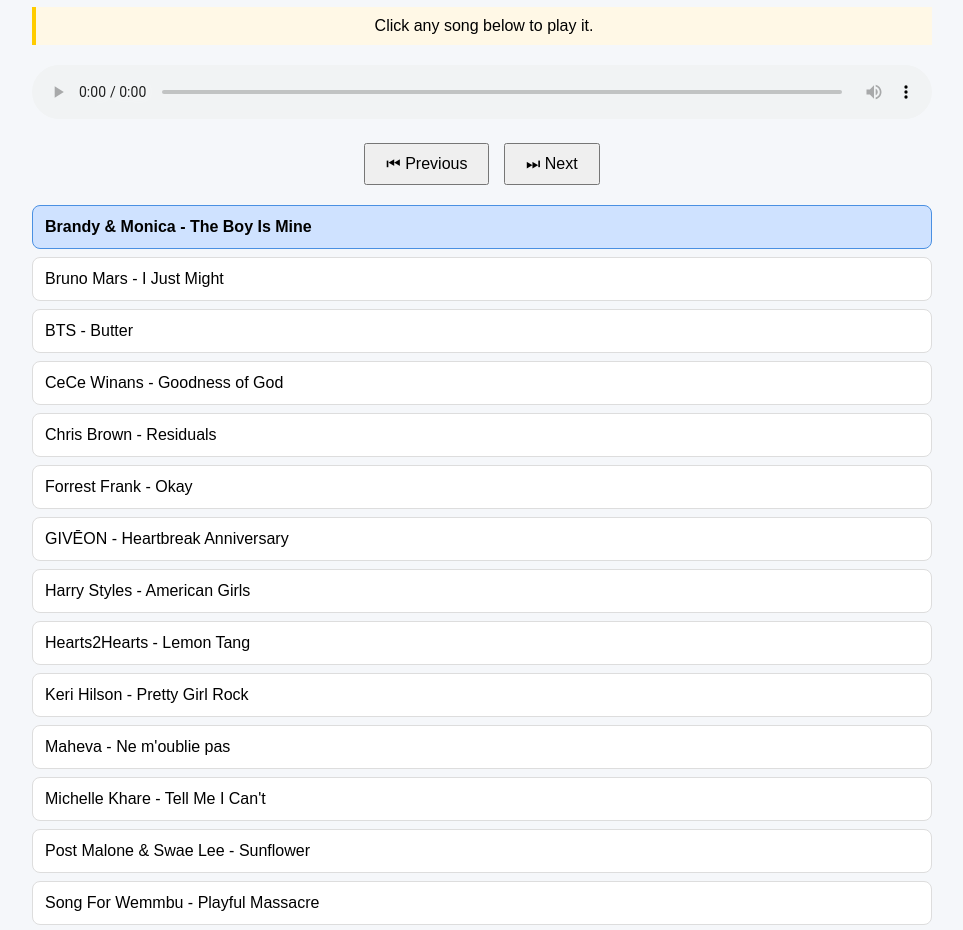
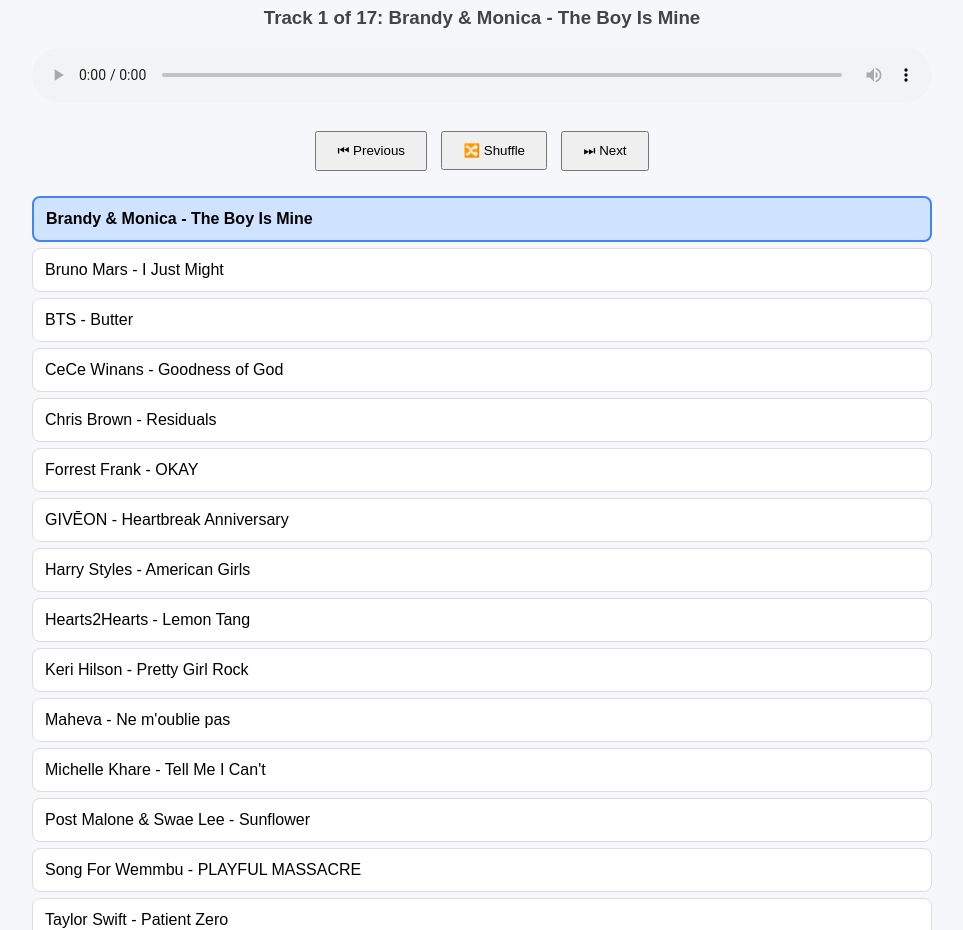
Before and after one commit to mrsducray/portable1-music, a plain HTML site: page index.html in a window 1280 px wide. Shown: the part 114-1044 px from the top of the page, without its empty margins (158-1121 px from the left). Drawn offline with Linux system fonts and the light colour scheme.

Commit message:
Update index.html

```diff
--- a/index.html
+++ b/index.html
@@ -1,156 +1,163 @@
 <!DOCTYPE html>
-<html lang="en">
+<html>
 <head>
 <meta charset="UTF-8">
 <meta name="viewport" content="width=device-width, initial-scale=1.0">
-<title>Portable 1 Music Playlist </title>
+<title>Portable 1 Music Playlist</title>
 
 <style>
 
-body {
+body{
     font-family: Arial, sans-serif;
     max-width: 900px;
     margin: 20px auto;
     padding: 20px;
-    background-color: #f5f7fa;
+    background:#f5f7fa;
 }
 
-h1 {
-    text-align: center;
-    color: #333;
+h1{
+    text-align:center;
 }
 
-.controls {
-    text-align: center;
-    margin-bottom: 20px;
+#currentSong{
+    text-align:center;
+    color:#444;
 }
 
-button {
-    padding: 10px 20px;
-    margin: 0 5px;
-    font-size: 16px;
-    cursor: pointer;
+audio{
+    width:100%;
+    margin-bottom:20px;
 }
 
-audio {
-    width: 100%;
-    margin-bottom: 20px;
+.controls{
+    text-align:center;
+    margin-bottom:20px;
 }
 
-.song {
-    background: white;
-    padding: 12px;
-    margin: 8px 0;
-    border-radius: 8px;
-    border: 1px solid #ddd;
-    cursor: pointer;
-    transition:0.2s;
+button{
+    padding:10px 20px;
+    margin:5px;
+    cursor:pointer;
 }
 
-.song:hover {
-    background: #e8f0fe;
+.song{
+    background:white;
+    padding:12px;
+    margin:6px 0;
+    border-radius:8px;
+    border:1px solid #ddd;
+    cursor:pointer;
 }
 
-.active {
-    background: #cfe2ff;
-    border-color: #4a90e2;
+.song:hover{
+    background:#e8f0fe;
+}
+
+.active{
+    background:#cfe2ff;
+    border:2px solid #4285f4;
     font-weight:bold;
 }
 
-.instructions {
-    text-align: center;
-    background: #fff8e6;
-    padding: 10px;
-    border-left: 4px solid #ffcc00;
-    margin-bottom: 20px;
-}
 </style>
 </head>
 
 <body>
 
-<h1>🎵 Portable 1 Music </h1>
+<h1>🎵 Portable 1 Music</h1>
 
-<div class="instructions">
-Click any song below to play it.
-</div>
+<h3 id="currentSong">
+Track 1
+</h3>
 
 <audio
     id="player"
     controls
+    controlsList="nodownload"
     preload="metadata">
 </audio>
 
 <div class="controls">
-    <button onclick="previousSong()">⏮ Previous</button>
-    <button onclick="nextSong()">⏭ Next</button>
+
+    <button onclick="previousSong()">
+        ⏮ Previous
+    </button>
+
+    <button onclick="shuffleSong()">
+        🔀 Shuffle
+    </button>
+
+    <button onclick="nextSong()">
+        ⏭ Next
+    </button>
+
 </div>
 
-<div class="song" onclick="playSong(this,'https://www.dropbox.com/scl/fi/hyvotznyct4je6m7qh3al/Brandy-_-Monica-The-Boy-Is-Mine.mp3?rlkey=ftuci9w1lisl2cb4sklvler1b&st=xejk0bjw&raw=1')">
+<div class="song" onclick="playSong(0)">
 Brandy & Monica - The Boy Is Mine
 </div>
 
-<div class="song" onclick="playSong(this,'https://www.dropbox.com/scl/fi/gpgkyj5t5cyvdg69ybig6/Bruno-Mars-I-Just-Might.mp3?rlkey=j97rnpam3y7kt3oafp99hqpbl&st=lpo5p01k&raw=1')">
+<div class="song" onclick="playSong(1)">
 Bruno Mars - I Just Might
 </div>
 
-<div class="song" onclick="playSong(this,'https://www.dropbox.com/scl/fi/fqk9e5rgmv8qfo3dwnk97/BTS-Butter.mp3?rlkey=wtl0bcq5qwdos761s4dtf2e6i&st=dn5xbjyb&raw=1')">
+<div class="song" onclick="playSong(2)">
 BTS - Butter
 </div>
 
-<div class="song" onclick="playSong(this,'https://www.dropbox.com/scl/fi/ci4hb2nmg6bk47wn19nuw/CeCe-Winans-Goodness-of-God.mp3?rlkey=a59spnkg46ovnaxv19wivjk64&st=3rxc4tic&raw=1')">
+<div class="song" onclick="playSong(3)">
 CeCe Winans - Goodness of God
 </div>
 
-<div class="song" onclick="playSong(this,'https://www.dropbox.com/scl/fi/xr42ges7evs3o3xhsthhd/Chris-Brown-Residuals-Official-Video.mp3?rlkey=uncukeyobabhxw1pmtzai7bn9&st=y4kdtq09&raw=1')">
+<div class="song" onclick="playSong(4)">
 Chris Brown - Residuals
 </div>
 
-<div class="song" onclick="playSong(this,'https://www.dropbox.com/scl/fi/kyzsw83je4p0aol0fjc71/Forrest-Frank-OKAY.mp3?rlkey=3bfs4zkhwmhuby777zj5fsxma&st=yokxhorx&raw=1')">
-Forrest Frank - Okay
+<div class="song" onclick="playSong(5)">
+Forrest Frank - OKAY
 </div>
 
-<div class="song" onclick="playSong(this,'https://www.dropbox.com/scl/fi/jvq96jw4l78fvqdzfqpy8/GIV-ON-Heartbreak-Anniversary.mp3?rlkey=uvl6la1cnhrc12c4wczvs8yso&st=z84y7nc2&raw=1')">
+<div class="song" onclick="playSong(6)">
 GIVĒON - Heartbreak Anniversary
 </div>
 
-<div class="song" onclick="playSong(this,'https://www.dropbox.com/scl/fi/h0tltqxb0xzm5zuh26829/Harry-Styles-American-Girls.mp3?rlkey=js1yh5ztjh3k8dn8fwr75gkrk&st=v816xtkc&raw=1')">
+<div class="song" onclick="playSong(7)">
 Harry Styles - American Girls
 </div>
 
-<div class="song" onclick="playSong(this,'https://www.dropbox.com/scl/fi/fmlwg997y9fmw1ls7266y/Hearts2Hearts-Lemon-Tang.mp3?rlkey=au1cx3vgxk99zabvx17qiac20&st=6khg3cx9&raw=1')">
+<div class="song" onclick="playSong(8)">
 Hearts2Hearts - Lemon Tang
 </div>
 
-<div class="song" onclick="playSong(this,'https://www.dropbox.com/scl/fi/anngwj995jnsjr43vq9m2/Keri-Hilson-Pretty-Girl-Rock.mp3?rlkey=p0w2q4zpuo452m93r4on2corh&st=g0w4yep2&raw=1')">
+<div class="song" onclick="playSong(9)">
 Keri Hilson - Pretty Girl Rock
 </div>
 
-<div class="song" onclick="playSong(this,'https://www.dropbox.com/scl/fi/omadxcsbrowmy9jdec3lq/Maheva-Ne-m-oublie-pas.mp3?rlkey=3mdcfkdavigfrn5rzftj8481h&st=1z8867ul&raw=1')">
+<div class="song" onclick="playSong(10)">
 Maheva - Ne m'oublie pas
 </div>
 
-<div class="song" onclick="playSong(this,'https://www.dropbox.com/scl/fi/z0nvl5z3cmbue3nzkvsaa/Michelle-Khare-Tell-Me-I-Can-t.mp3?rlkey=tu0zehc09hu9dhua1ogmwsegd&st=nlx6r2tm&raw=1')">
+<div class="song" onclick="playSong(11)">
 Michelle Khare - Tell Me I Can't
 </div>
 
-<div class="song" onclick="playSong(this,'https://www.dropbox.com/scl/fi/v4vi5e660rlz3b4spp4gq/Post-Malone-_-Swae-Lee-Sunflower.mp3?rlkey=nf55wr6uek4qxx80mx52eeiai&st=qxdc121y&raw=1')">
+<div class="song" onclick="playSong(12)">
 Post Malone & Swae Lee - Sunflower
 </div>
 
-<div class="song" onclick="playSong(this,'https://www.dropbox.com/scl/fi/oibsc0386xakq0xawzbd6/Song-For-Wemmbu-PLAYFUL-MASSACRE.mp3?rlkey=i18fti4t5cqujg1ems5so4to4&st=549c9oav&raw=1')">
-Song For Wemmbu - Playful Massacre
+<div class="song" onclick="playSong(13)">
+Song For Wemmbu - PLAYFUL MASSACRE
 </div>
 
-<div class="song" onclick="playSong(this,'https://www.dropbox.com/scl/fi/7baarcs1w6cxczj0jb17i/Taylor-Swift-Patient-Zero.mp3?rlkey=e2jf6bx0iomg9sjswlwm8y0oa&st=v3ak2uep&raw=1')">
+<div class="song" onclick="playSong(14)">
 Taylor Swift - Patient Zero
 </div>
 
-<div class="song" onclick="playSong(this,'https://www.dropbox.com/scl/fi/p64236tc5shsni43xov5g/TKANDZ-NOW-OR-NEVER.mp3?rlkey=ghoxz5bywvcb0w9dr7gq90jtj&st=19qihw6y&raw=1')">
-Tkandz - Now or never
+<div class="song" onclick="playSong(15)">
+TKANDZ - NOW OR NEVER
 </div>
 
-<div class="song" onclick="playSong(this,'https://www.dropbox.com/scl/fi/0lqwhzlbnf3jvaxo2dscc/Vance-Joy-Riptide.mp3?rlkey=z142zp9xsi0e9tkt557l93mqn&st=h9qorm3r&raw=1')">
+<div class="song" onclick="playSong(16)">
 Vance Joy - Riptide
 </div>
 
@@ -159,21 +166,38 @@ Vance Joy - Riptide
 const playlist = [
 
 "https://www.dropbox.com/scl/fi/hyvotznyct4je6m7qh3al/Brandy-_-Monica-The-Boy-Is-Mine.mp3?rlkey=ftuci9w1lisl2cb4sklvler1b&st=xejk0bjw&raw=1",
+
 "https://www.dropbox.com/scl/fi/gpgkyj5t5cyvdg69ybig6/Bruno-Mars-I-Just-Might.mp3?rlkey=j97rnpam3y7kt3oafp99hqpbl&st=lpo5p01k&raw=1",
+
 "https://www.dropbox.com/scl/fi/fqk9e5rgmv8qfo3dwnk97/BTS-Butter.mp3?rlkey=wtl0bcq5qwdos761s4dtf2e6i&st=dn5xbjyb&raw=1",
+
 "https://www.dropbox.com/scl/fi/ci4hb2nmg6bk47wn19nuw/CeCe-Winans-Goodness-of-God.mp3?rlkey=a59spnkg46ovnaxv19wivjk64&st=3rxc4tic&raw=1",
+
 "https://www.dropbox.com/scl/fi/xr42ges7evs3o3xhsthhd/Chris-Brown-Residuals-Official-Video.mp3?rlkey=uncukeyobabhxw1pmtzai7bn9&st=y4kdtq09&raw=1",
+
+"https://www.dropbox.com/scl/fi/kyzsw83je4p0aol0fjc71/Forrest-Frank-OKAY.mp3?rlkey=3bfs4zkhwmhuby777zj5fsxma&st=yokxhorx&raw=1",
+
 "https://www.dropbox.com/scl/fi/jvq96jw4l78fvqdzfqpy8/GIV-ON-Heartbreak-Anniversary.mp3?rlkey=uvl6la1cnhrc12c4wczvs8yso&st=z84y7nc2&raw=1",
+
 "https://www.dropbox.com/scl/fi/h0tltqxb0xzm5zuh26829/Harry-Styles-American-Girls.mp3?rlkey=js1yh5ztjh3k8dn8fwr75gkrk&st=v816xtkc&raw=1",
+
 "https://www.dropbox.com/scl/fi/fmlwg997y9fmw1ls7266y/Hearts2Hearts-Lemon-Tang.mp3?rlkey=au1cx3vgxk99zabvx17qiac20&st=6khg3cx9&raw=1",
+
 "https://www.dropbox.com/scl/fi/anngwj995jnsjr43vq9m2/Keri-Hilson-Pretty-Girl-Rock.mp3?rlkey=p0w2q4zpuo452m93r4on2corh&st=g0w4yep2&raw=1",
+
 "https://www.dropbox.com/scl/fi/omadxcsbrowmy9jdec3lq/Maheva-Ne-m-oublie-pas.mp3?rlkey=3mdcfkdavigfrn5rzftj8481h&st=1z8867ul&raw=1",
+
 "https://www.dropbox.com/scl/fi/z0nvl5z3cmbue3nzkvsaa/Michelle-Khare-Tell-Me-I-Can-t.mp3?rlkey=tu0zehc09hu9dhua1ogmwsegd&st=nlx6r2tm&raw=1",
+
 "https://www.dropbox.com/scl/fi/v4vi5e660rlz3b4spp4gq/Post-Malone-_-Swae-Lee-Sunflower.mp3?rlkey=nf55wr6uek4qxx80mx52eeiai&st=qxdc121y&raw=1",
+
 "https://www.dropbox.com/scl/fi/oibsc0386xakq0xawzbd6/Song-For-Wemmbu-PLAYFUL-MASSACRE.mp3?rlkey=i18fti4t5cqujg1ems5so4to4&st=549c9oav&raw=1",
+
 "https://www.dropbox.com/scl/fi/7baarcs1w6cxczj0jb17i/Taylor-Swift-Patient-Zero.mp3?rlkey=e2jf6bx0iomg9sjswlwm8y0oa&st=v3ak2uep&raw=1",
+
 "https://www.dropbox.com/scl/fi/p64236tc5shsni43xov5g/TKANDZ-NOW-OR-NEVER.mp3?rlkey=ghoxz5bywvcb0w9dr7gq90jtj&st=19qihw6y&raw=1",
-"https://www.dropbox.com/scl/fi/0lqwhzlbnf3jvaxo2dscc/Vance-Joy-Riptide.mp3?rlkey=z142zp9xsi0e9tkt557l93mqn&st=h9qorm3r&raw=1",
+
+"https://www.dropbox.com/scl/fi/0lqwhzlbnf3jvaxo2dscc/Vance-Joy-Riptide.mp3?rlkey=z142zp9xsi0e9tkt557l93mqn&st=h9qorm3r&raw=1"
 
 ];
 
@@ -182,31 +206,46 @@ const songs = document.querySelectorAll(".song");
 
 let currentTrack = 0;
 
+player.volume =
+    localStorage.getItem("playerVolume") || 0.5;
+
+player.addEventListener("volumechange",()=>{
+
+    localStorage.setItem(
+        "playerVolume",
+        player.volume
+    );
+
+});
+
 function highlightSong(index){
 
-    songs.forEach(song => {
+    songs.forEach(song=>{
         song.classList.remove("active");
     });
 
     songs[index].classList.add("active");
-}
 
-function loadSong(index){
-
-    currentTrack = index;
-
-    player.src = playlist[currentTrack];
-
-    highlightSong(currentTrack);
+    document.getElementById("currentSong")
+    .textContent =
+    `Track ${index + 1} of ${songs.length}: ` +
+    songs[index].textContent;
 }
 
 function playSong(index){
 
-    loadSong(index);
+    currentTrack = index;
 
-    player.play().catch(error => {
-        console.log("Playback issue:", error);
-    });
+    player.pause();
+
+    player.src = playlist[index];
+
+    player.load();
+
+    highlightSong(index);
+
+    player.play()
+    .catch(err=>console.log(err));
 }
 
 function nextSong(){
@@ -231,16 +270,37 @@ function previousSong(){
     playSong(currentTrack);
 }
 
-player.addEventListener("ended", () => {
+function shuffleSong(){
+
+    let randomTrack;
+
+    do{
+
+        randomTrack =
+            Math.floor(
+                Math.random()*playlist.length
+            );
+
+    } while(randomTrack === currentTrack);
+
+    playSong(randomTrack);
+}
+
+player.addEventListener("ended",()=>{
 
     nextSong();
 
 });
 
-window.addEventListener("load", () => {
+window.addEventListener("load",()=>{
 
-    loadSong(0);
+    player.src = playlist[0];
+
+    highlightSong(0);
 
 });
 
 </script>
+
+</body>
+</html>
```
